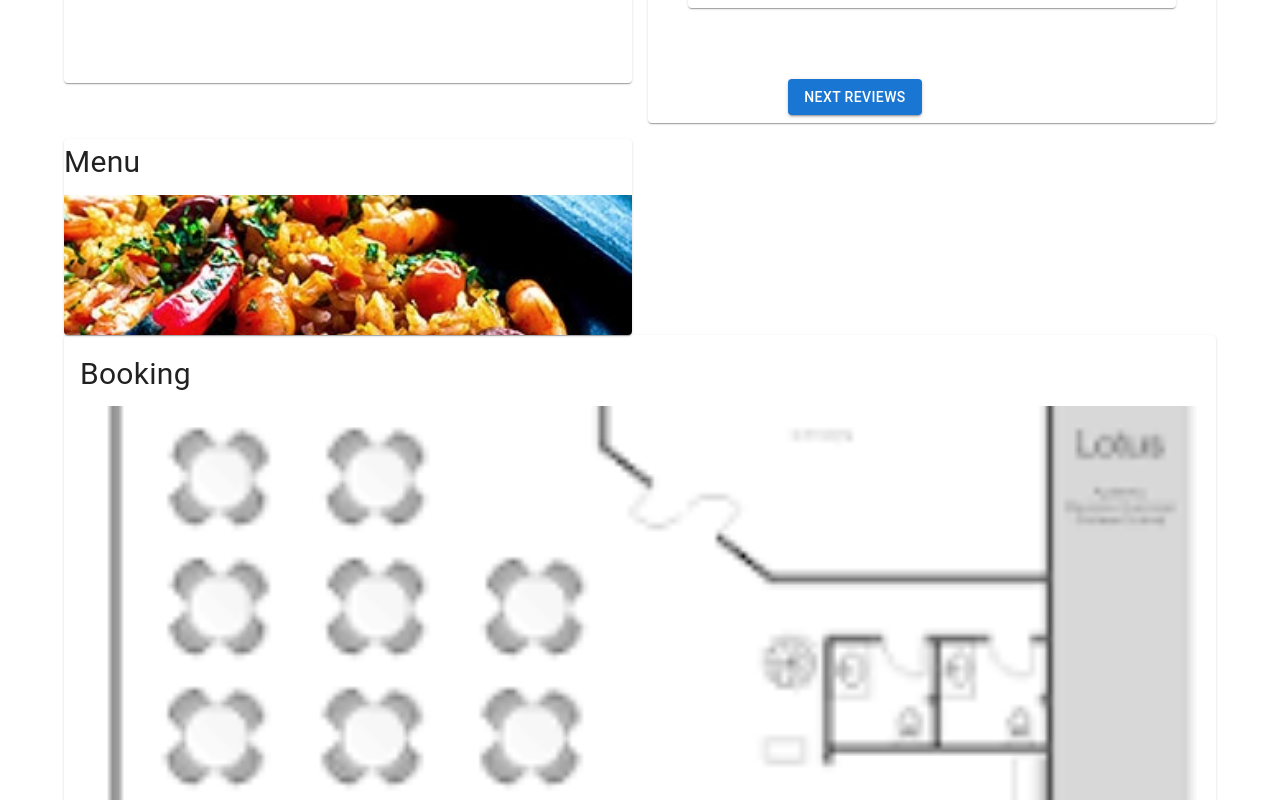
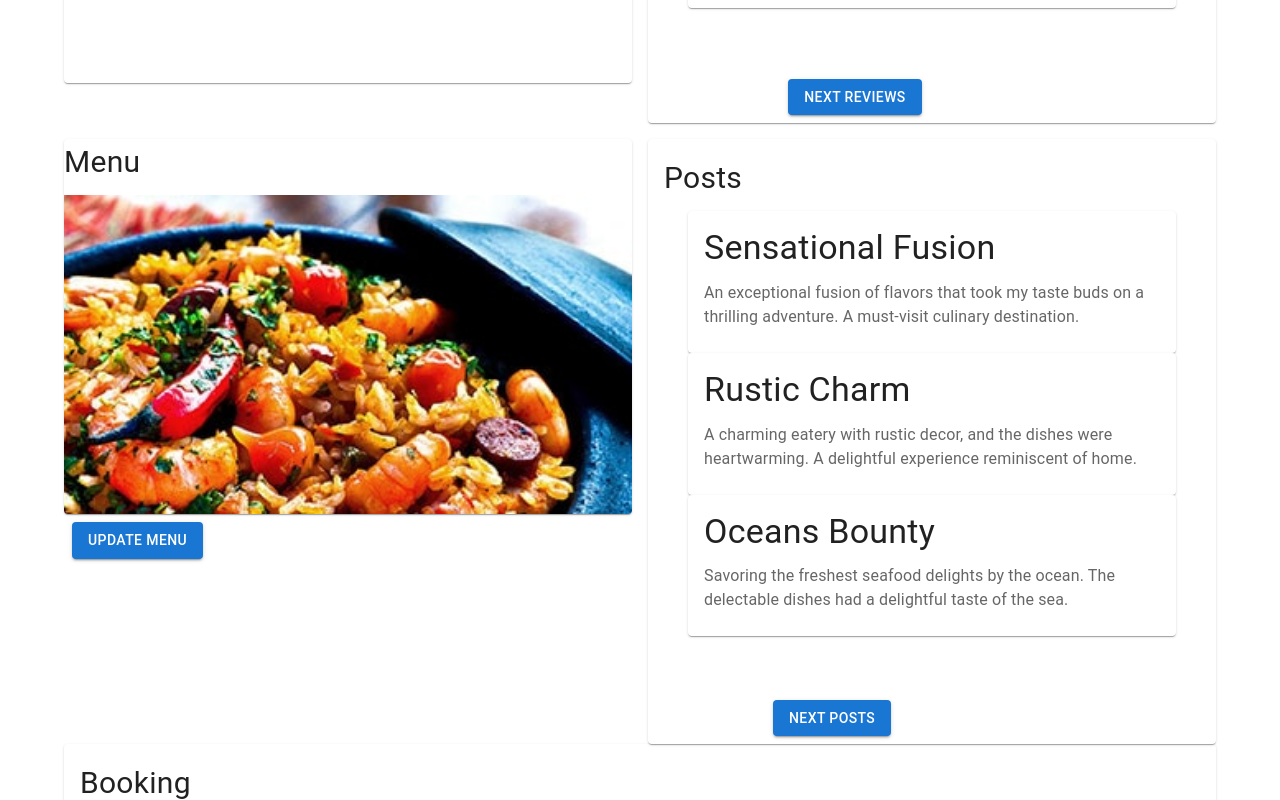
Before and after one commit to unsw-cse-comp3900-9900-23T2/capstone-project-3900f18ameancodingmachine, a React (Create React App) app in the folder eatery-frontend/: page /RestaurantProfile/1 in a window 1280 px wide. Shown: the part 760-1560 px from the top of the page. Built offline with nearby package versions, Linux system fonts and the light colour scheme.

Commit message:
Feat: Added upload buttons for images (non-functioning), added tabs to go thru posts

```diff
--- a/eatery-frontend/src/restaurant/RestaurantProfile.jsx
+++ b/eatery-frontend/src/restaurant/RestaurantProfile.jsx
@@ -85,13 +85,13 @@ function loadReviews(restaurantId) {
  *  From loaded list display the given review at given index to count
  *  If count is not possible from index display the most possible,
  *  if index fails then fail
- * @param {*} reviewList
- * @param {*} index
- * @param {*} count
+ * @param {*} list List that you want to be sliced
+ * @param {*} index The start index
+ * @param {*} count How many entries to get
  * @return {List}
  */
-function loadDisplayReviews(reviewList, index, count) {
-  return reviewList.slice(index, index+count);
+function loadDisplay(list, index, count) {
+  return list.slice(index, index+count);
 }
 
 /**
@@ -240,6 +240,24 @@ async function loadDescription(setDes) {
 }
 
 /**
+ * Stub for uploadMenu button
+ * @return {Boolean}
+ */
+function uploadMenu() {
+  alert('uploadMenu: Pressed uploadMenu');
+  return false;
+}
+
+/**
+ * Stub for uploadSeating button
+ * @return {Boolean}
+ */
+function uploadSeating() {
+  alert('uploadSeating: Pressed uploadSeating');
+  return false;
+}
+
+/**
  * @return {JSX}
  */
 export default function RestaurantProfile() {
@@ -249,8 +267,13 @@ export default function RestaurantProfile() {
   const [indexReviews, setIndexReviews] = useState(0);
   const countReviews = 3;
   const [displayReviews, setDisplayReviews] = useState([]);
+
+  const currentPosts = loadPosts(restaurantId);
+  const [indexPosts, setIndexPosts] = useState(0);
+  const countPosts = 3;
+  const [displayPosts, setDisplayPosts] = useState([]);
+
   const [description, setDescription] = useState('No Description Given');
-  const currentPosts = loadPosts(restaurantId);
   const [restaurantName, setRestaurantName] = useState('');
   // Null: not logged in, true: user, false: restaurant
   const {userContext, setUserContext} = useContext(UserContext);
@@ -277,10 +300,20 @@ export default function RestaurantProfile() {
     * Whenever the indexReviews is toggled,
     * load displayReviews with current index
     */
-    setDisplayReviews(loadDisplayReviews(
+    setDisplayReviews(loadDisplay(
         currentReviews, indexReviews, countReviews,
     ));
   }, [indexReviews]);
+
+  useEffect(() => {
+    /*
+    * Whenever the indexReviews is toggled,
+    * load displayReviews with current index
+    */
+    setDisplayPosts(loadDisplay(
+        currentPosts, indexPosts, countPosts,
+    ));
+  }, [indexPosts]);
 
   // Menu DONE
   // Reviews DONE
@@ -363,16 +396,55 @@ export default function RestaurantProfile() {
           </Card>
         </Grid>
         <Grid xs={6}>
-          <Card>
+          <Card sx={{maxWidth: '100%', display: 'flex', flexDirection: 'column'}}>
             <Typography sx={{fontSize: 30}} color="text.primary" gutterBottom>
               Menu
             </Typography>
             <CardMedia
-              sx={{height: 140}}
+              sx={{minHeight: 140}}
               component="img"
               image={tempImage} // TODO get actual image
-              title="Logo of this Restaurant"
+              title="The Menu"
             />
+          </Card>
+          {!userContext && <CardActions>
+            <Button variant="contained" onClick={() => {
+              uploadMenu();
+            }}>Update Menu</Button>
+          </CardActions>}
+        </Grid>
+        <Grid xs={6}>
+          <Card sx={{minHeight: 605, display: 'flex', flexDirection: 'column'}}>
+            <CardContent>
+              <Typography sx={{fontSize: 30}} color="text.primary" gutterBottom>
+                Posts
+              </Typography>
+
+              {displayPosts.map((currentPost) => {
+                return (
+                  <RestaurantPostGridItem key={currentPost.title}
+                    title={currentPost.title} post={currentPost.post}
+                  />
+                );
+              })}
+            </CardContent>
+            <CardActions disableSpacing sx={{mt: 'auto'}}>
+              {indexPosts !== 0 ? <Button variant="contained"
+                onClick={() => setIndexPosts((prevIndex) => prevIndex - countPosts)}>
+                  Last Posts
+              </Button> :
+                <Button variant="contained" sx={{visibility: 'hidden'}}
+                  onClick={() =>
+                    setIndexPosts((prevIndex) => prevIndex - countPosts)}>
+                  Last Posts
+                </Button> }
+              {displayPosts.length === 3 &&
+                <Button variant="contained"
+                  onClick={() =>
+                    setIndexPosts((prevIndex) => prevIndex + countPosts)}>
+                    Next Posts
+                </Button>}
+            </CardActions>
           </Card>
         </Grid>
       </Grid>
@@ -390,23 +462,14 @@ export default function RestaurantProfile() {
           />
           <TextField label="Book Table (TEMP NOT SURE HOW WE WANT TO DO THIS)" />
         </CardContent>
+        {!userContext && <CardActions>
+          <Button variant="contained" onClick={() => {
+            uploadSeating();
+          }}>Update Seating</Button>
+        </CardActions>}
       </Card>
 
-      <Card sx={{mb: 2}}>
-        <CardContent>
-          <Typography sx={{fontSize: 30}} color="text.primary" gutterBottom>
-                        Posts
-          </Typography>
 
-          {currentPosts.map((currentPost) => {
-            return (
-              <RestaurantPostGridItem
-                key={currentPost.title} title={currentPost.title} post={currentPost.post}
-              />
-            );
-          })}
-        </CardContent>
-      </Card>
     </Container>
   );
 }
```
